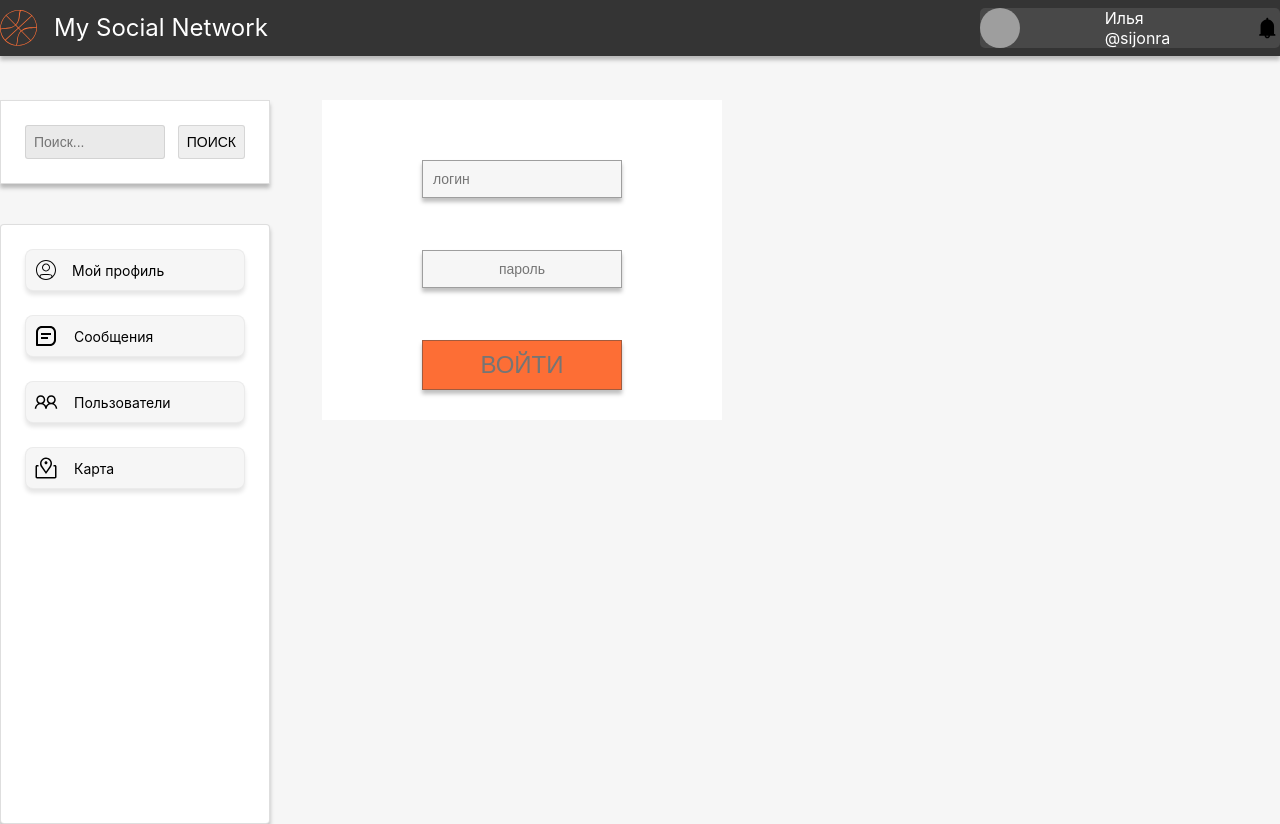
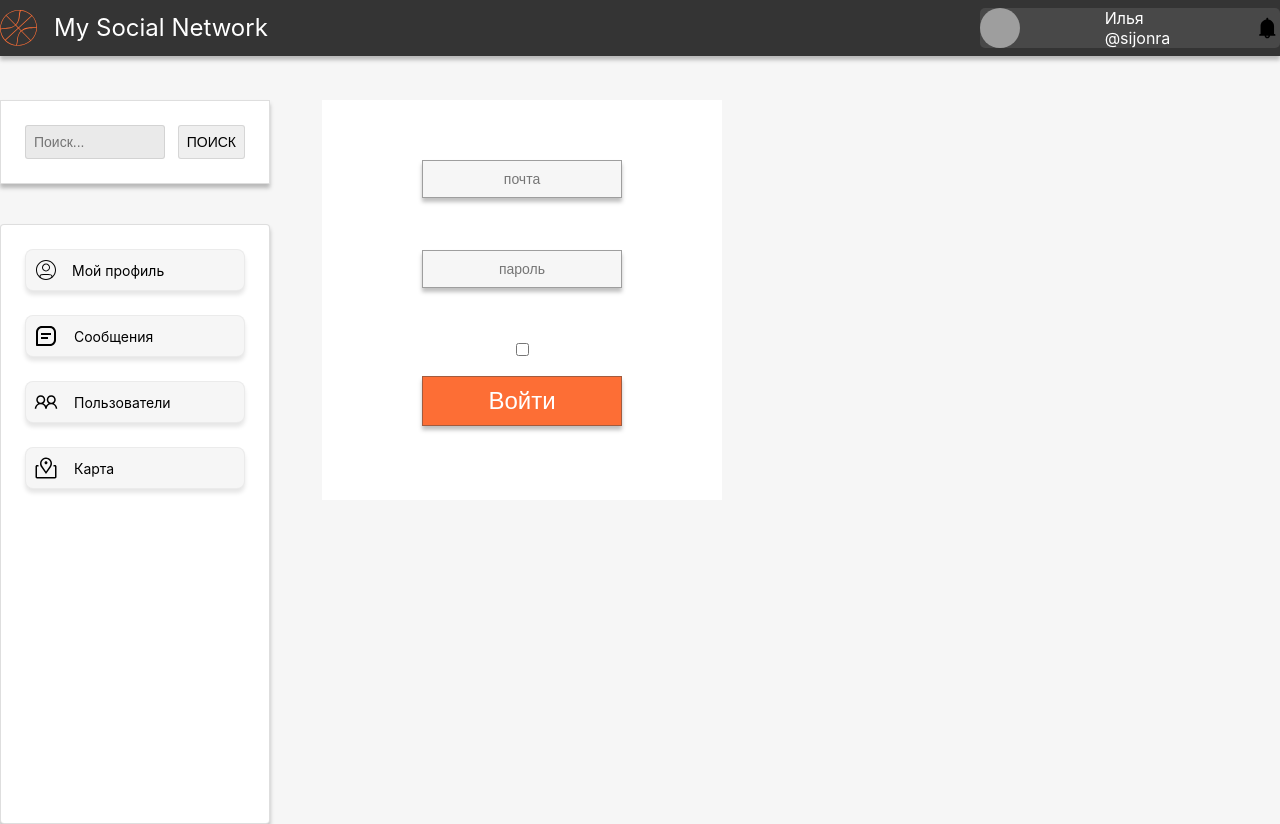
Before and after one commit to Sijonra/MySocialNetwork, a React (Create React App) app: page /login in a window 1280 px wide. Built offline with nearby package versions, Linux system fonts and the light colour scheme; no server answers; grey boxes are pictures that could not be loaded.

Commit message:
added react-final-form for login form

```diff
--- a/package.json
+++ b/package.json
@@ -7,9 +7,11 @@
     "@testing-library/react": "^13.3.0",
     "@testing-library/user-event": "^13.5.0",
     "axios": "^0.27.2",
+    "final-form": "^4.20.7",
     "node-sass": "^7.0.1",
     "react": "^18.1.0",
     "react-dom": "^18.1.0",
+    "react-final-form": "^6.5.9",
     "react-redux": "^8.0.2",
     "react-router": "^6.3.0",
     "react-router-dom": "^6.3.0",
--- a/src/App.js
+++ b/src/App.js
@@ -7,7 +7,7 @@ import Messages from "./components/Messenger/Messages";
 import UsersContainer from "./components/Users/UsersContainer";
 import ProfileContainer from "./components/Profile/ProfileContainer";
 import HeaderContainer from "./components/Header/HeaderContainer";
-import Login from "./components/Login/Login";
+import LoginContainer from "./components/Login/LoginContainer";
 
 function App() {
   return (
@@ -28,7 +28,7 @@ function App() {
                     <Route path='/messages' element={<Messages />} />
                     <Route path='/users' element={<UsersContainer />} />
                     <Route path='/map' element={<Map/>} />
-                    <Route path='/login' element={<Login />} />
+                    <Route path='/login' element={<LoginContainer />} />
                 </Routes>
             </section>
         </main>
--- a/src/api/api.js
+++ b/src/api/api.js
@@ -50,9 +50,14 @@ export const profileApi = {
 }
 
 export const authApi = {
-    authUser: ()=>{
+    authUser: () =>{
         return instance.get('auth/me',).then(respones=>{
             return respones.data;
         })
-    }
+    },
+    logIn: (email, password, rememberMe) =>{
+        return instance.post('auth/login', {email: email, password: password, rememberMe: rememberMe, captcha: false}).then(response=>{
+            return(response.data);
+        })
+    },
 }
--- a/src/components/Login/Login.jsx
+++ b/src/components/Login/Login.jsx
@@ -1,13 +1,36 @@
 import style from './Login.module.scss'
+import { Form, Field } from 'react-final-form'
+
+
+
+const LoginForm = props =>{
+    const onSubmit = (value) =>{
+        props.logIn(value.login, value.password, value.rememberMe)
+    }
+    return(
+        <Form
+            onSubmit={onSubmit}
+            render={({handleSubmit}) =>(
+                <form className={style.loginForm} onSubmit={handleSubmit}>
+                    <Field name={'login'} type="text" component="input" placeholder='почта' className={style.login}/>
+                    <Field name='password' type="text" component="input" placeholder='пароль' className={style.password}/>
+                    <Field name='rememberMe' type="checkbox" component="input" className={style.checkBox}/>
+                    <button type="submit" className={style.button}>Войти</button>
+                </form>
+                )
+            }
+        />
+    )
+}
 
 const Login = props =>{
     return(
-        <section className={style.loginForm}>
-            <input type="text" placeholder='логин' className={style.login}/>
-            <input type="text" placeholder='пароль' className={style.password}/>
-            <input type="text" placeholder='ВОЙТИ' className={style.button}/>
+        <section>
+            <LoginForm logIn={props.logIn}/>
         </section>
     )
 }
 
+
+
 export default Login;
--- a/src/components/Login/Login.module.scss
+++ b/src/components/Login/Login.module.scss
@@ -1,6 +1,6 @@
 .loginForm{
   width: 400px;
-  height: 40vh;
+  height: 400px;
   background: white;
   display: flex;
   flex-direction: column;
@@ -13,6 +13,7 @@
   font-weight: 400;
   font-size: 14px;
   line-height: 14px;
+  text-align: center;
   color: #8F8F8F;
   background: #F6F6F6;
   border: 1px solid rgba(72, 72, 72, 0.5);
@@ -46,3 +47,7 @@
   box-shadow: 0 4px 4px rgba(0, 0, 0, 0.25);
   padding: 10px;
 }
+
+.checkBox{
+  margin-bottom: 20px;
+}
--- /dev/null
+++ b/src/components/Login/LoginContainer.js
@@ -0,0 +1,21 @@
+import Login from "./Login";
+import {connect} from "react-redux";
+import {logIn} from "../../redux/authReducer";
+
+const LoginContainer = props =>{
+    return <Login logIn={props.logIn}/>
+}
+
+let mapStateToProps = state =>{
+    return{}
+}
+
+let mapDispatchToProps = dispatch =>{
+    return{
+        logIn: (email, password, rememberMe) => {
+            dispatch(logIn(email, password, rememberMe))
+        },
+    }
+}
+
+export default connect(mapStateToProps, mapDispatchToProps)(LoginContainer);
--- a/src/components/Profile/ProfileStatus.jsx
+++ b/src/components/Profile/ProfileStatus.jsx
@@ -10,11 +10,13 @@ class ProfileStatus extends React.Component{
     activateEditMode = () =>{this.setState({editMode: true})}
 
     updateStatus = () =>{
+        this.setState({editMode: false})
         this.props.updateUserStatus(this.statusRef.current.value)
     }
 
     deactivateEditeMode = () =>{
         this.setState({editMode: false})
+        this.props.updateUserStatus(this.statusRef.current.value)
     }
 
     render() {
@@ -25,7 +27,7 @@ class ProfileStatus extends React.Component{
                         ?
                         <>
                             <input onBlur={this.deactivateEditeMode} ref={this.statusRef} type="text" className={style.statusInput}  autoFocus={true}/>
-                            <button onClick={this.updateStatus} >Сохранить</button>
+                            <button onClick={this.updateStatus}>Сохранить</button>
                         </>
                         :
                         <>
--- a/src/redux/authReducer.js
+++ b/src/redux/authReducer.js
@@ -37,4 +37,16 @@ export const getAuthUserData = () =>{
     }
 }
 
+export const logIn = (email, password, rememberMe) =>{
+    return dispatch =>{
+        //console.log(email, password, rememberMe)
+        authApi.logIn(email, password, rememberMe).then(data=>{
+            console.log(data);
+            if(data.resultCode === 0) {
+                getAuthUserData();
+            }
+        })
+    }
+}
+
 export default authReducer;
```
Also changed, not shown: 1 other file (tests, documents, lock files or other folders).
